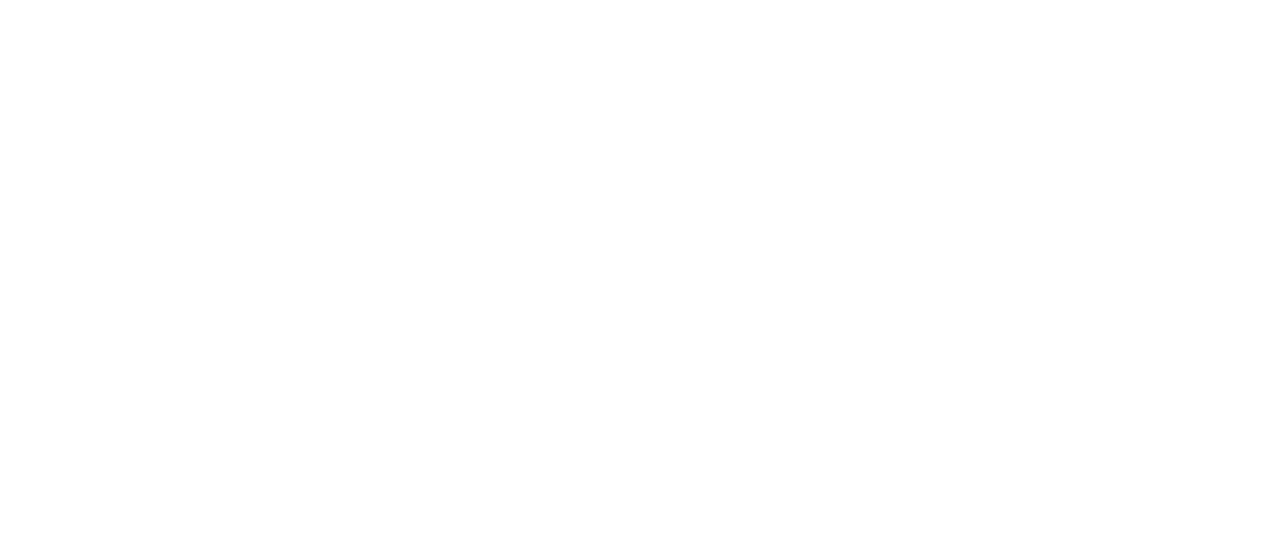
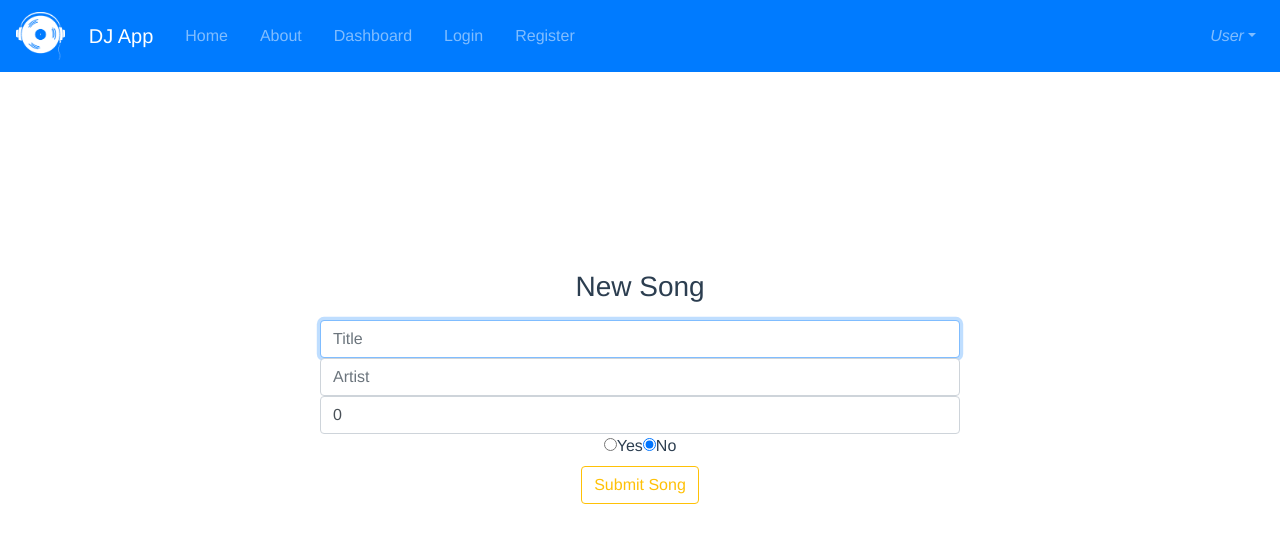
Before and after one commit to plipps369/DJ-Assistant, a Vue app in the folder dj-assistant/: page /add-song in a window 1280 px wide. Shown: the top 542 px of the page. Built offline with nearby package versions, Linux system fonts and the light colour scheme; a web font is replaced by a local one.

Commit message:
add song

```diff
--- a/dj-assistant/src/components/LandingPage.vue
+++ b/dj-assistant/src/components/LandingPage.vue
@@ -13,10 +13,10 @@
     </aside>
     <aside class="buttons">
         <div class="loginButton">
-          <router-link to="/Login" tag="button" class="btn btn-lg btn-primary">Log In</router-link>
+          <router-link to="/login" tag="button" class="btn btn-lg btn-primary">Log In</router-link>
         </div>
         <div class="registerButton">
-          <router-link to="/Register" tag="button" class="btn btn-lg btn-primary">Register</router-link>
+          <router-link to="/register" tag="button" class="btn btn-lg btn-primary">Register</router-link>
         </div>
     </aside>
 </div>
--- a/dj-assistant/src/router.js
+++ b/dj-assistant/src/router.js
@@ -5,6 +5,7 @@
 import Login from './views/Login.vue'
 import Register from './views/Register.vue'
 import Dashboard from './views/Dashboard.vue'
+import AddSong from './views/AddSong.vue'
 
 Vue.use(Router)
 
@@ -24,7 +25,7 @@
       path: '/about',
       name: 'about',
       meta: {
-        requiresAuth: false
+        requiresAuth: true
       },
       // route level code-splitting
       // this generates a separate chunk (about.[hash].js) for this route
@@ -36,7 +37,15 @@
       name: 'dashboard',
       component: Dashboard,
       meta: {
-        requiresAuth: true
+        requiresAuth: false
+      }
+    },
+    {
+      path: '/add-song',
+      name: 'add-song',
+      component: AddSong,
+      meta: {
+        requiresAuth: false
       }
     },
     {
--- /dev/null
+++ b/dj-assistant/src/views/AddSong.vue
@@ -0,0 +1,106 @@
+<template>
+  <div id="add-main" class="text-center">
+    <nav-header></nav-header>
+    <form class="form-register" @submit.prevent="addSong">
+      <h1 class="h3 mb-3 font-weight-normal">New Song</h1>
+      <div
+        class="alert alert-danger"
+        role="alert"
+        v-if="addSongErrors"
+      >There were problems adding this song</div>
+      <label for="title" class="sr-only">Title</label>
+      <input
+        type="text"
+        id="title"
+        class="form-control"
+        placeholder="Title"
+        v-model="song.title"
+        required
+        autofocus
+      />
+      <label for="artist" class="sr-only">Artist</label>
+      <input
+        type="text"
+        id="artist"
+        class="form-control"
+        placeholder="Artist"
+        v-model="song.artist"
+        required
+      />
+      <label for="length" class="sr-only">Length</label>
+      <input
+        type="text"
+        id="length"
+        class="form-control"
+        placeholder="Length"
+        v-model="song.length"
+      />
+      <label for="radio" class="sr-only">Explicit?</label>
+      <input type="radio" id="true" value="true" v-model="song.explicit" />
+      <label for="true">Yes</label>
+
+      <input type="radio" id="false" value="false" v-model="song.explicit" />
+      <label for="false">No</label>
+      <br>
+      <button type="Submit" class="btn btn-outline-warning">Submit Song</button>
+    </form>
+  </div>
+</template>
+
+<script>
+import NavHeader from "@/components/NavHeader.vue";
+
+export default {
+  name: "song",
+  components: {
+    NavHeader
+  },
+  data() {
+    return {
+      song: {
+        title: "",
+        artist: "",
+        length: 0,
+        explicit: false,
+        genresId: []
+      },
+      addSongErrors: false
+    };
+  },
+  methods: {
+    addSong() {
+      fetch(`${process.env.VUE_APP_REMOTE_API}/addSong`, {
+        method: 'POST',
+        headers: {
+          Accept: 'application/json',
+          'Content-Type': 'application/json',
+        },
+        body: JSON.stringify(this.song),
+      })
+        .then((response) => {
+          if (response.ok) {
+            return response.text();
+          } else {
+            this.addSongErrors = true;
+          }
+        })
+        .then((token) => {
+          if (token != undefined) {
+            if (token.includes('"')) {
+              token = token.replace(/"/g, '');
+            }
+            auth.saveToken(token);
+            this.$router.push('/');
+          }
+        })
+        .catch((err) => console.error(err));
+    },
+  },
+};
+</script>
+
+<style>
+#add-main {
+  margin-top: 90vh;
+}
+</style>
--- a/dj-assistant/src/views/Dashboard.vue
+++ b/dj-assistant/src/views/Dashboard.vue
@@ -1,11 +1,18 @@
 <template>
   <div>
     <nav-header></nav-header>
-    <div id="dash-main">
+    <div id="dash-main" class="container">
+      <div class="row">
+        <div class="col-lg-8">
       <h1>THIS IS THE DASHBOARD YA'LL</h1>
       <ul>
         <!-- <li v-for="party in parties" :key="party.id">{{party.name}}</li> -->
       </ul>
+      </div>
+      <aside class="col-lg-4">
+        <router-link to="/add-song" tag="button" class="btn btn-lg btn-warning">Add Song</router-link>
+      </aside>
+      </div>
     </div>
   </div>
 </template>
@@ -43,5 +50,6 @@
 <style>
 #dash-main {
   margin-top: 15vh;
+
 }
 </style>
```
